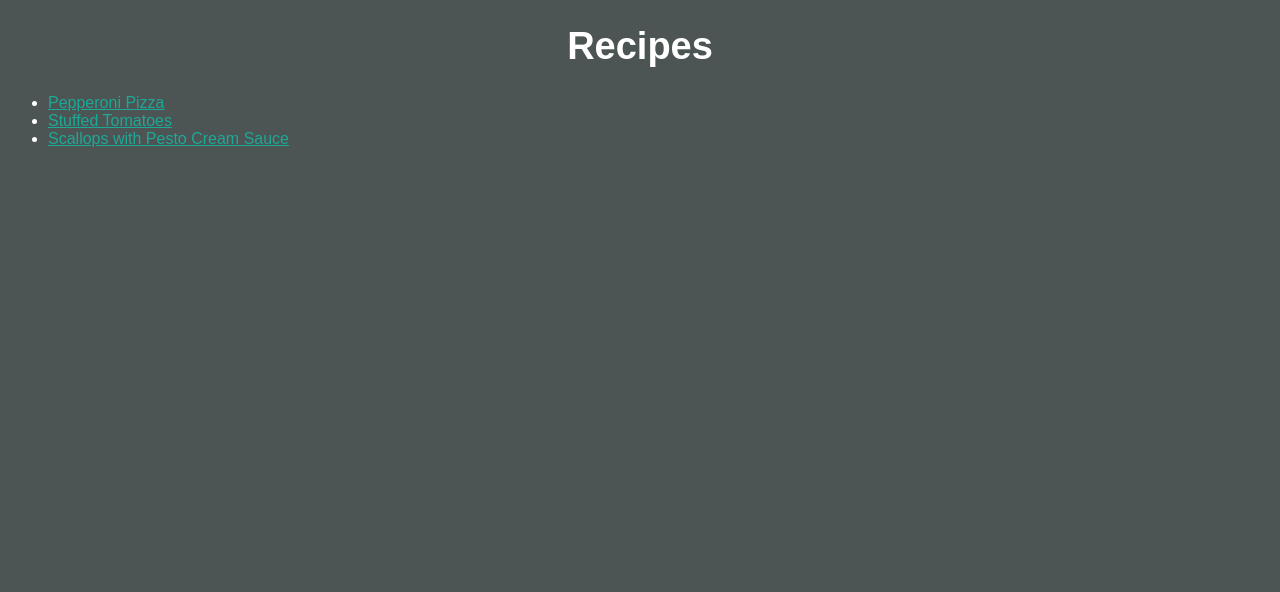
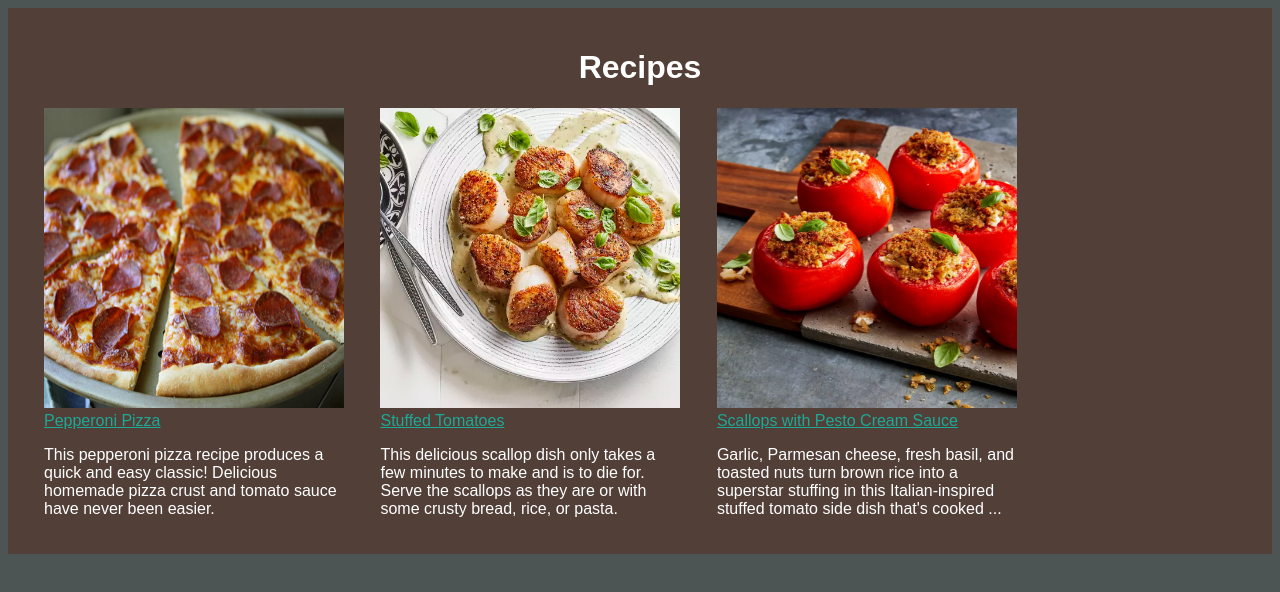
Before and after one commit to AliEsmaeili98/recipes, a plain HTML site: page index.html in a window 1280 px wide. Drawn offline with Linux system fonts and the light colour scheme.

Commit message:
Make a list of recipes with links and descriptions
create list items with images, links, and descriptions of each item in
an inline format.

```diff
--- a/index.html
+++ b/index.html
@@ -7,17 +7,37 @@
     <title>Recipes Homepage</title>
 </head>
 <body>
-    <h1 id="page-heading">Recipes</h1>
-    <ul>
-        <li>
-            <a class="link" href="./recipes/pepperoni-pizza.html" target="_blank" rel="noopener noreferrer">Pepperoni Pizza</a>
-        </li>
-        <li>
-            <a class="link" href="./recipes/stuffed-tomatoes.html" target="_blank" rel="noopener noreferrer">Stuffed Tomatoes</a>
-        </li>
-        <li>
-            <a class="link" href="./recipes/scallops-with-pesto-cream-sauce.html" target="_blank" rel="noopener noreferrer">Scallops with Pesto Cream Sauce</a>
-        </li>
-    </ul>
+    <div class="recipes-list">
+        <h1 class="recipes-list-heading">Recipes</h1>
+        <div class="recipe-list-items">
+            <div class="recipes-list-item">
+                <img src="images/pepperoni-pizza.jpg" alt="Pepperoni pizza">
+                <a class="link" href="./recipes/pepperoni-pizza.html" target="_blank" rel="noopener noreferrer">Pepperoni Pizza</a>
+                <p>
+                    This pepperoni pizza recipe produces a quick and easy classic! Delicious
+                    homemade pizza crust and tomato sauce have never been easier.
+                </p>
+            </div>
+
+            <div class="recipes-list-item">
+                <img src="images/scallops-with-pesto-cream-sauce.webp" alt="Scallops with pesto cream sauce">
+                <a class="link" href="./recipes/stuffed-tomatoes.html" target="_blank" rel="noopener noreferrer">Stuffed Tomatoes</a>
+                <p>
+                    This delicious scallop dish only takes a few minutes to make and is to die for.
+                    Serve the scallops as they are or with some crusty bread, rice, or pasta.
+                </p>
+            </div>
+
+            <div class="recipes-list-item">
+                <img src="images/stuffed-tomatoes.webp" alt="Stuffed tomatoes">
+                <a class="link" href="./recipes/scallops-with-pesto-cream-sauce.html" target="_blank" rel="noopener noreferrer">Scallops with Pesto Cream Sauce</a>
+                <p>
+                    Garlic, Parmesan cheese, fresh basil, and toasted nuts turn brown rice into
+                    a superstar stuffing in this Italian-inspired stuffed tomato side dish that's
+                    cooked ...
+                </p>
+            </div>
+        </div>
+    </div>
 </body>
 </html>
--- a/style/style.css
+++ b/style/style.css
@@ -14,6 +14,33 @@ body {
     font-family: Arial, Verdana;
 }
 
+.recipes-list {
+    background-color: #523F38;
+    padding: 20px;
+}
+
+.recipes-list-heading {
+    text-align: center;
+}
+
+.recipes-list-item {
+    display: inline-block;
+    margin: 0 16px;
+}
+
+.recipes-list-item img {
+    height: 300px;
+    width: 300px;
+}
+
+.recipes-list-item a {
+    display: block;
+}
+
+.recipes-list-item p {
+    width: 300px;
+}
+
 #page-heading {
     text-align: center;
     font-size: 38px;
```
